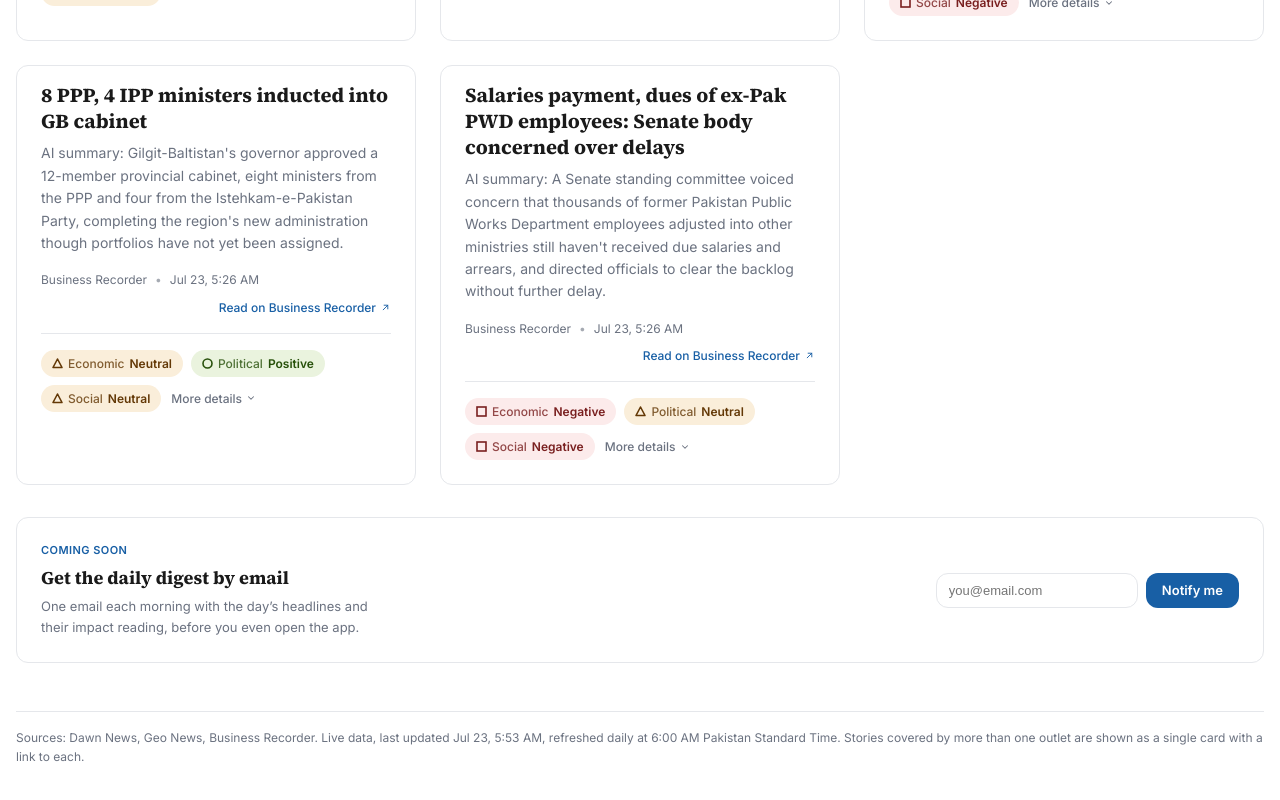
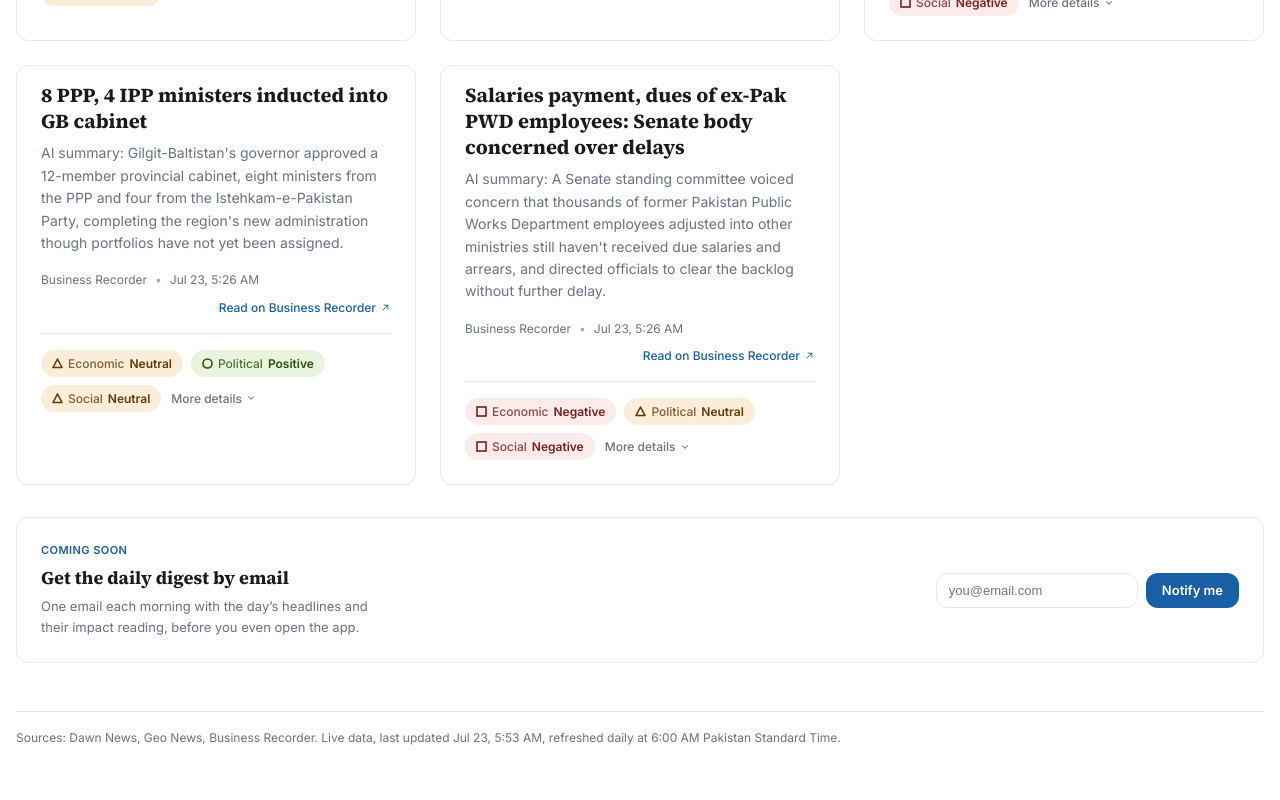
Before and after one commit to rhpshanks/News-app, a React (Vite) app: page / in a window 1280 px wide. Shown: the part 2301-3101 px from the top of the page. Built offline with nearby package versions, Linux system fonts and the light colour scheme.

Commit message:
Remove the multi-outlet footer sentence

```diff
--- a/src/App.jsx
+++ b/src/App.jsx
@@ -220,8 +220,7 @@ function App() {
           <p>
             Sources: {sourceNames.join(", ")}. Live data, last updated{" "}
             {formatGeneratedAt(generatedAt) ?? "recently"}, refreshed daily at 6:00 AM Pakistan Standard
-            Time. Stories covered by more than one outlet are shown as a single card with a link to
-            each.
+            Time.
           </p>
         ) : (
           <p>Source: Dawn News. Sample data shown, the daily live update has not run yet.</p>
```
